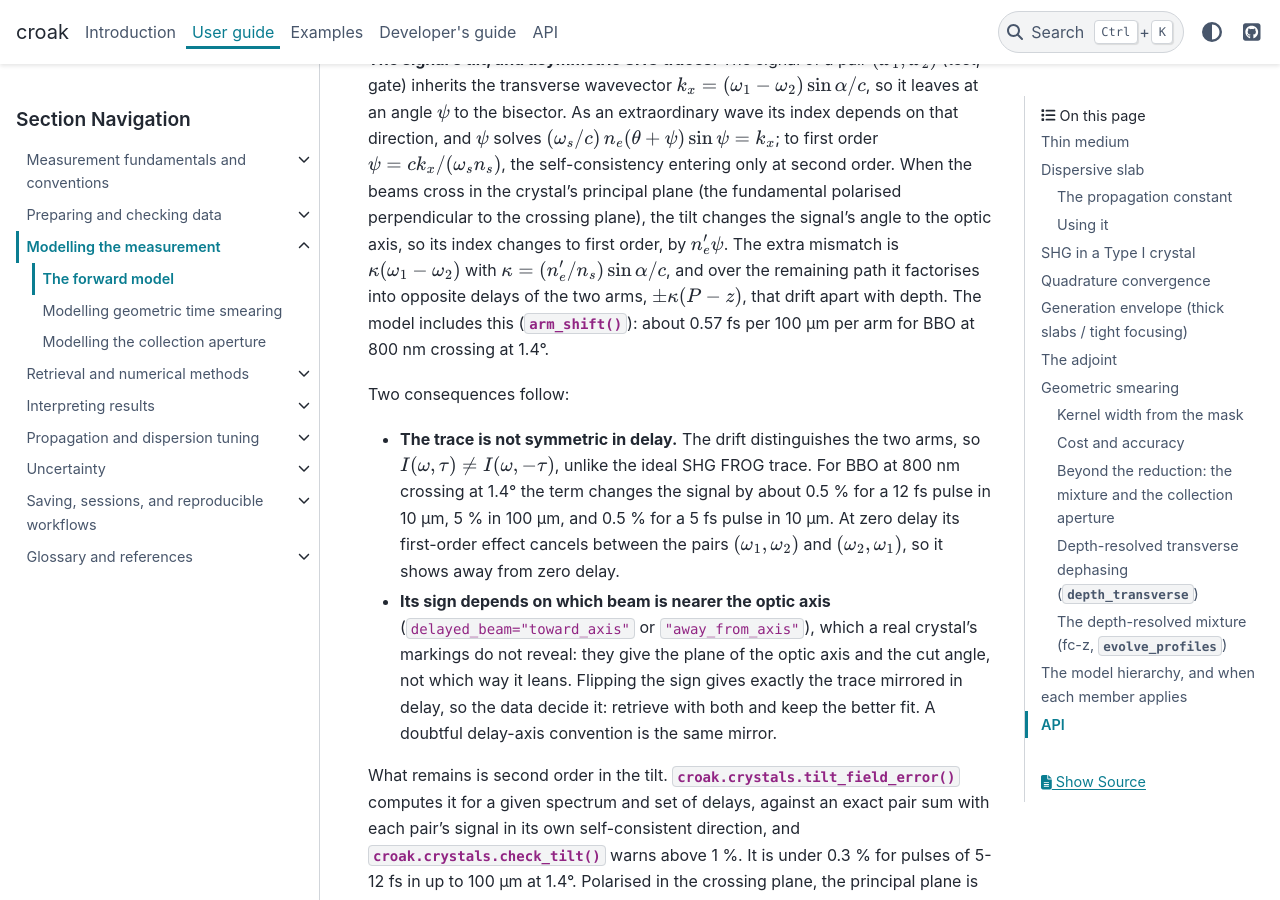
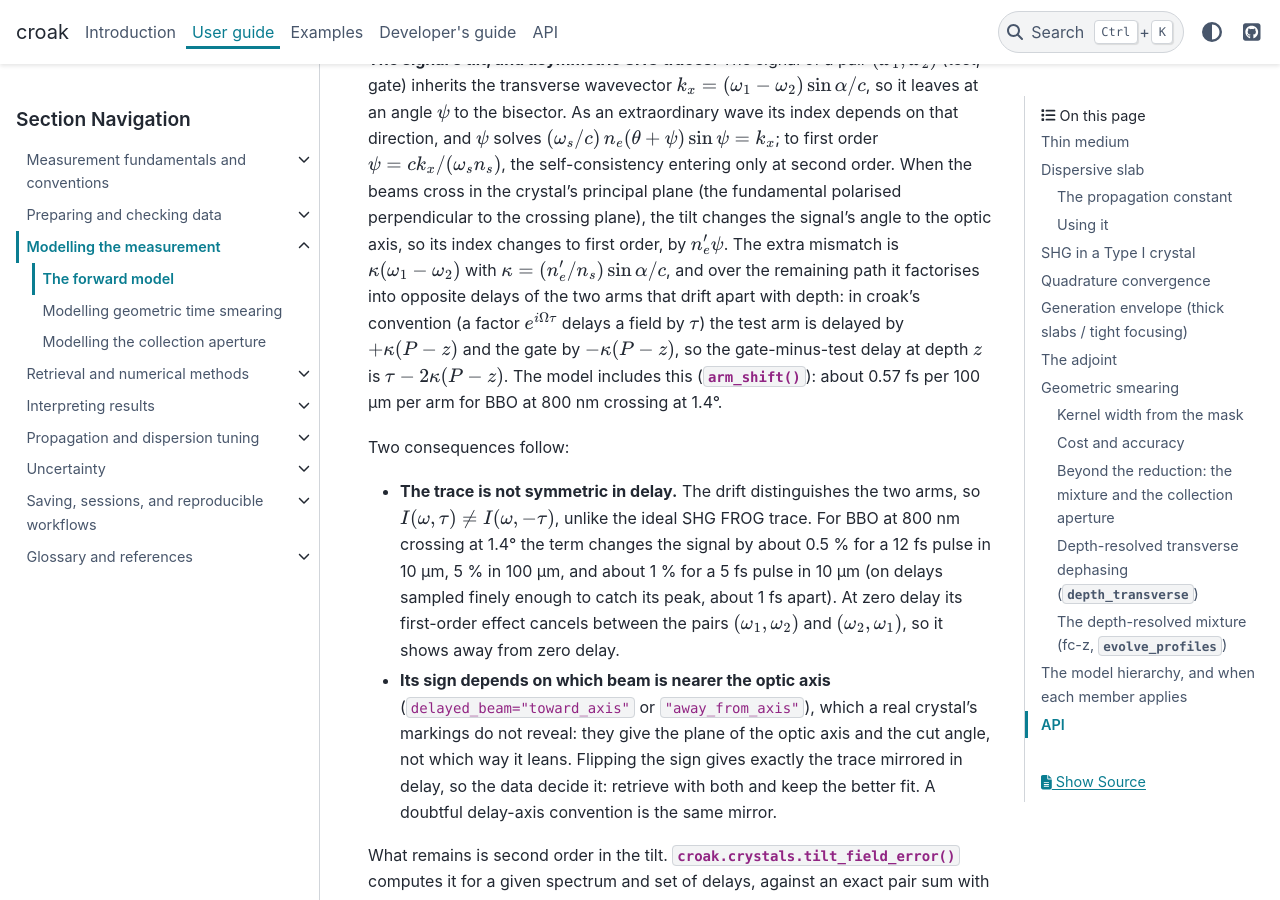
Before and after one commit to LupoLab/croak, a Sphinx documentation site: the page built from docs/explanation/forward_model.md, in a window 1280 px wide and 900 px high, scrolled down 3921 px. Built offline with Sphinx 7.4.7 and the PyData theme 0.15.4, drawn with Linux system fonts in a browser that asks for light colours.

Commit message:
Restore the 5 fs figure and state the arms' delays in the manual
The 0.5 % came from delays too coarse for a 5 fs pulse; sampled finely it
is about 1 %. The manual now gives which arm gets which delay, and
tilt_field_error refuses an empty set of delays.

Refs #24

Co-Authored-By: Claude Opus 5.5 <noreply@anthropic.com>
Claude-Session: https://claude.ai/code/session_01WM2AxMiUXc12ViRwSf2cyL

```diff
--- a/docs/explanation/forward_model.md
+++ b/docs/explanation/forward_model.md
@@ -190,8 +190,11 @@ When the beams cross in the crystal's principal plane (the fundamental polarised
 perpendicular to the crossing plane), the tilt changes the signal's angle to the
 optic axis, so its index changes to first order, by $n_e'\psi$. The extra mismatch
 is $\kappa(\omega_1-\omega_2)$ with $\kappa = (n_e'/n_s)\sin\alpha/c$, and over the
-remaining path it factorises into opposite delays of the two arms,
-$\pm\kappa(P-z)$, that drift apart with depth. The model includes this
+remaining path it factorises into opposite delays of the two arms that drift
+apart with depth: in croak's convention (a factor $e^{i\Omega\tau}$ delays a field
+by $\tau$) the test arm is delayed by $+\kappa(P-z)$ and the gate by
+$-\kappa(P-z)$, so the gate-minus-test delay at depth $z$ is
+$\tau - 2\kappa(P-z)$. The model includes this
 ({meth}`~croak.crystals.CrystalSetup.arm_shift`): about 0.57 fs per 100 µm per arm
 for BBO at 800 nm crossing at 1.4°.
 
@@ -200,7 +203,8 @@ Two consequences follow:
 - **The trace is not symmetric in delay.** The drift distinguishes the two arms, so
   $I(\omega,\tau) \ne I(\omega,-\tau)$, unlike the ideal SHG FROG trace. For BBO
   at 800 nm crossing at 1.4° the term changes the signal by about 0.5 % for a
-  12 fs pulse in 10 µm, 5 % in 100 µm, and 0.5 % for a 5 fs pulse in 10 µm. At zero
+  12 fs pulse in 10 µm, 5 % in 100 µm, and about 1 % for a 5 fs pulse in 10 µm (on delays sampled finely enough to
+  catch its peak, about 1 fs apart). At zero
   delay its first-order effect cancels between the pairs $(\omega_1,\omega_2)$ and
   $(\omega_2,\omega_1)$, so it shows away from zero delay.
 - **Its sign depends on which beam is nearer the optic axis**
```
Also changed, not shown: 2 other files.
